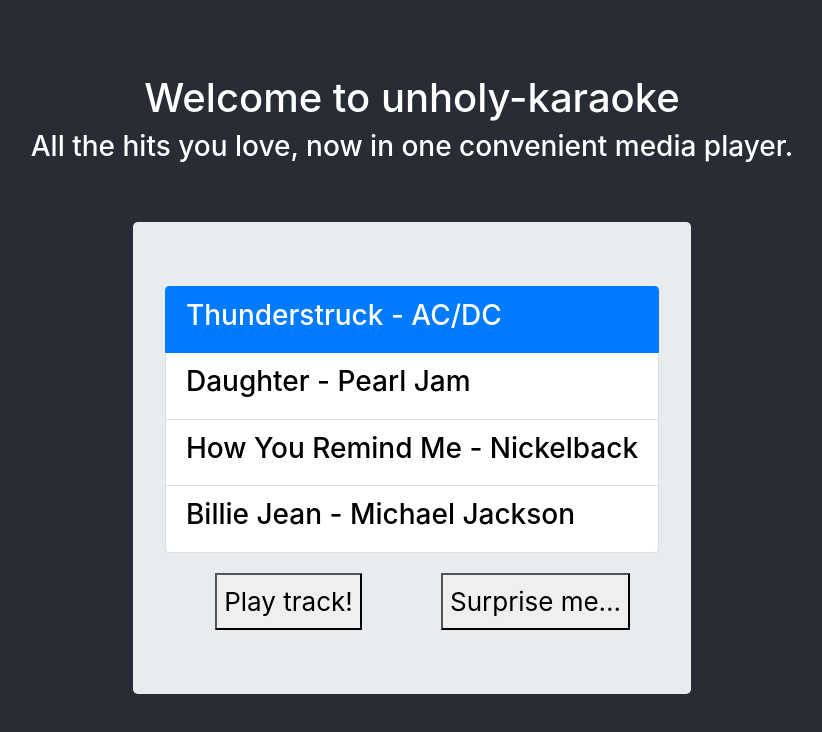
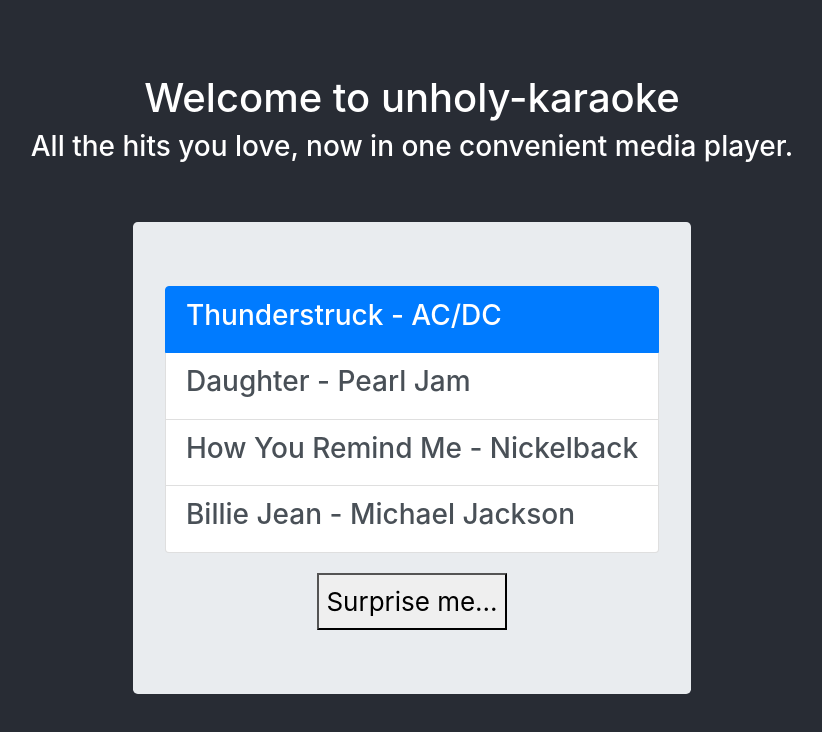
Before and after one commit to dschroeder101/unholy-karaoke, a React (Create React App) app: page / in a window 1280 px wide. Shown: the top 732 px of the page, without its empty margins (228-1050 px from the left). Built offline with nearby package versions, Linux system fonts and the light colour scheme.

Commit message:
Rewired track list items to play appropriate track when clicked. Removed 'Play' button from controls

```diff
--- a/src/audioPlayer/AudioPlayer.js
+++ b/src/audioPlayer/AudioPlayer.js
@@ -25,19 +25,22 @@
             this[this.state.selectedTrack].play();
         }
 
-        this.changeTrack = track => {
-            console.log("Changing track to " + track + "...")
+        this.changeTrack = trackName => {
+            console.log("Changing track to " + trackName + "...")
             this.setState({
-                selectedTrack: track
+                selectedTrack: trackName
+            },
+            () => {
+                this.playAudio();
             });
         }
 
-        this.playRandomTrack = () => {
+        this.playRandom = () => {
             console.log("Playing random track...");
             const [trackName] = this.state.audioTracks[Math.floor(Math.random() * (this.state.audioTracks.length))];
 
             if(trackName === this.state.selectedTrack) {
-                this.playRandomTrack();
+                this.playRandom();
             } else {
                 this.setState({
                     selectedTrack: trackName
@@ -63,7 +66,7 @@
             <div>
                 {audioSources}
                 <TrackSelector selectedTrack={this.state.selectedTrack} changeTrack={this.changeTrack} tracks={this.state.audioTracks}/>
-                <AudioPlayerControls playAudio={this.playAudio} playRandom={this.playRandomTrack}/>
+                <AudioPlayerControls playRandom={this.playRandom}/>
             </div>
         )
     }
--- a/src/audioPlayer/AudioPlayerControls.js
+++ b/src/audioPlayer/AudioPlayerControls.js
@@ -12,11 +12,6 @@
                 <Container>
                     <Row>
                         <Col>
-                            <button className="audioPlayerBtn playBtn" onClick={this.props.playAudio}>
-                                Play track!
-                            </button>
-                        </Col>
-                        <Col>
                             <button className="audioPlayerBtn surpriseBtn" onClick={this.props.playRandom}>
                                 Surprise me...
                             </button>
--- a/src/audioPlayer/TrackSelector.js
+++ b/src/audioPlayer/TrackSelector.js
@@ -11,6 +11,7 @@
         const btns = this.props.tracks.map(([trackName, artist]) => {
             return (
                 <ListGroup.Item
+                action
                 onClick={(e) => this.props.changeTrack(trackName)}
                 className={this.props.selectedTrack === trackName?"active":""}>
                     <AudioTrack trackName={trackName} artist={artist} />
```
